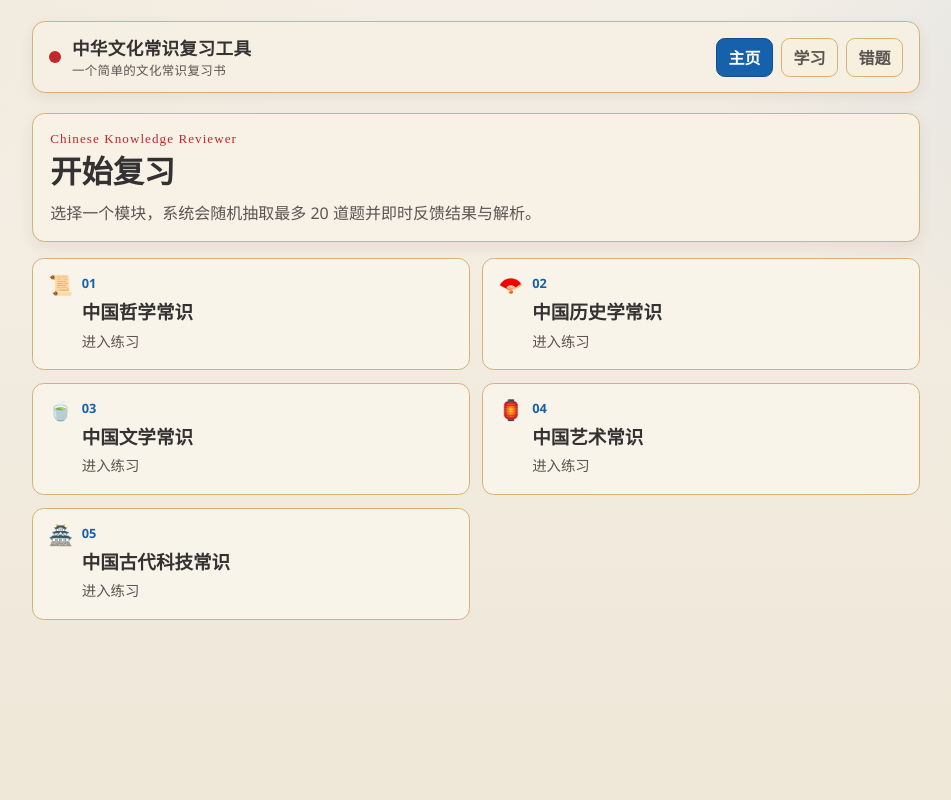
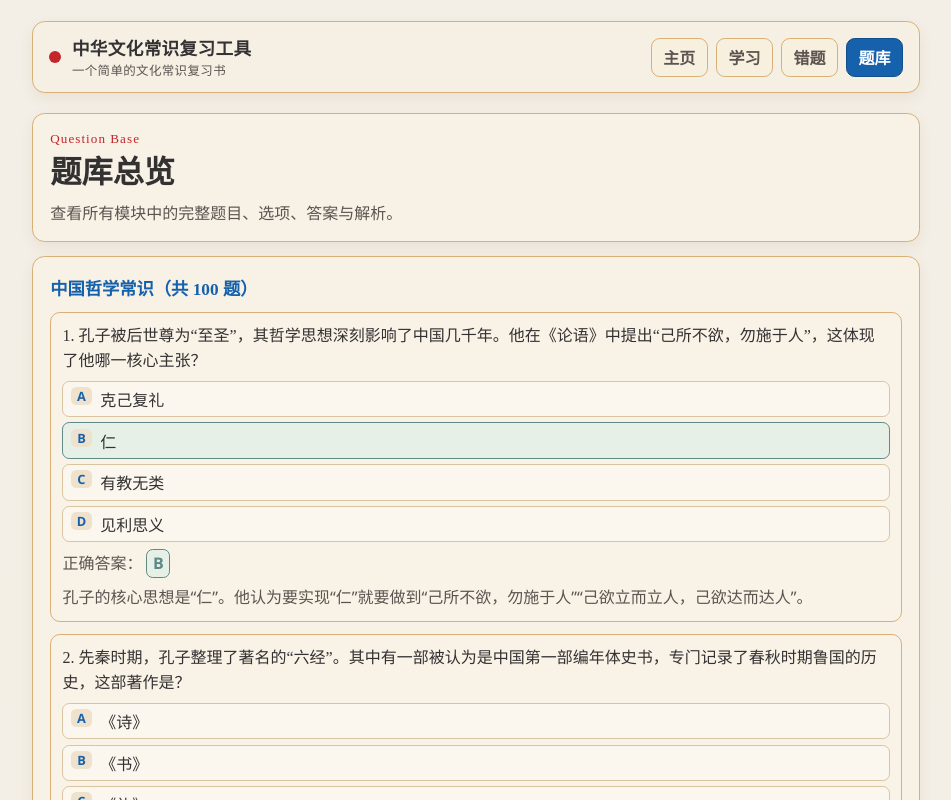
Before and after one commit to AlsoWereMe/ChineseReviewer, a React (Vite) app: page /question-bank in a window 1280 px wide. Before the commit this address led to /. Shown: the top 800 px of the page, without its empty margins (164-1115 px from the left). Built offline with nearby package versions, Linux system fonts and the light colour scheme.

Commit message:
feat: add Question Bank page and integrate into navigation

```diff
--- a/src/App.tsx
+++ b/src/App.tsx
@@ -3,6 +3,7 @@ import { Layout } from "./pages/Layout";
 import { LearningHome } from "./pages/LearningHome";
 import { Review } from "./pages/Review";
 import { Mistakes } from "./pages/Mistakes";
+import { QuestionBank } from "./pages/QuestionBank";
 import { ConfirmProvider } from "./components/ConfirmProvider";
 
 export default function App() {
@@ -14,6 +15,7 @@ export default function App() {
             <Route index element={<LearningHome />} />
             <Route path="review/:moduleId" element={<Review />} />
             <Route path="mistakes" element={<Mistakes />} />
+            <Route path="question-bank" element={<QuestionBank />} />
             <Route path="*" element={<Navigate to="/" replace />} />
           </Route>
         </Routes>
--- a/src/index.css
+++ b/src/index.css
@@ -625,6 +625,50 @@ button {
   font-size: 0.93rem;
 }
 
+.mistake-options {
+  margin: 0.2rem 0 0;
+  padding: 0;
+  list-style: none;
+  display: grid;
+  gap: 0.38rem;
+}
+
+.mistake-option {
+  display: flex;
+  align-items: flex-start;
+  gap: 0.55rem;
+  padding: 0.38rem 0.5rem;
+  border: 1px solid var(--line-wood);
+  border-radius: 0.5rem;
+  background: #f9f3e8;
+}
+
+.mistake-option--correct {
+  border-color: var(--jade-deep);
+  background: var(--jade-bg);
+}
+
+.mistake-option--user {
+  border-color: var(--rouge-ochre);
+  background: var(--rouge-bg);
+}
+
+.mistake-option-letter {
+  min-width: 1.4rem;
+  display: inline-flex;
+  align-items: center;
+  justify-content: center;
+  border-radius: 0.34rem;
+  background: #efe2cd;
+  color: var(--indigo);
+  font-weight: 700;
+  font-size: 0.8rem;
+}
+
+.mistake-option-text {
+  line-height: 1.5;
+}
+
 .answer-badge {
   display: inline-flex;
   align-items: center;
@@ -694,6 +738,89 @@ button {
   gap: 0.55rem;
 }
 
+.question-bank-page {
+  display: grid;
+  gap: 0.9rem;
+}
+
+.bank-module {
+  display: grid;
+  gap: 0.75rem;
+}
+
+.bank-module-title {
+  margin: 0;
+  font-family: var(--font-serif);
+  font-size: 1.08rem;
+  color: var(--indigo);
+}
+
+.bank-question-list {
+  list-style: none;
+  margin: 0;
+  padding: 0;
+  display: grid;
+  gap: 0.75rem;
+}
+
+.bank-question-card {
+  border: 1px solid var(--line-wood);
+  border-radius: 0.62rem;
+  background: #f9f2e6;
+  padding: 0.7rem;
+  display: grid;
+  gap: 0.45rem;
+}
+
+.bank-question-text {
+  margin: 0;
+  font-family: var(--font-serif);
+  font-size: 1rem;
+  line-height: 1.55;
+}
+
+.bank-options {
+  list-style: none;
+  margin: 0;
+  padding: 0;
+  display: grid;
+  gap: 0.32rem;
+}
+
+.bank-option {
+  display: flex;
+  align-items: flex-start;
+  gap: 0.5rem;
+  border: 1px solid #d8c4a0;
+  border-radius: 0.45rem;
+  background: #fcf7ee;
+  padding: 0.33rem 0.45rem;
+}
+
+.bank-option--correct {
+  border-color: var(--jade-deep);
+  background: var(--jade-bg);
+}
+
+.bank-option-letter {
+  min-width: 1.35rem;
+  display: inline-flex;
+  align-items: center;
+  justify-content: center;
+  border-radius: 0.33rem;
+  background: #efe2cd;
+  color: var(--indigo);
+  font-weight: 700;
+  font-size: 0.8rem;
+}
+
+.bank-answer,
+.bank-description {
+  margin: 0;
+  color: var(--ink-ash);
+  line-height: 1.55;
+}
+
 code {
   font-size: 0.9em;
   border: 1px solid var(--line-wood);
--- a/src/pages/Layout.tsx
+++ b/src/pages/Layout.tsx
@@ -14,6 +14,7 @@ export function Layout() {
   const homeActive = pathname === "/";
   const learningActive = pathname.startsWith("/review");
   const mistakesActive = pathname.startsWith("/mistakes");
+  const bankActive = pathname.startsWith("/question-bank");
   const inReview = pathname.startsWith("/review");
 
   async function handleNavClick(target: string, preferSavedReview = false) {
@@ -83,6 +84,16 @@ export function Layout() {
           >
             错题
           </Link>
+          <Link
+            to="/question-bank"
+            className={bankActive ? "nav-link nav-link--active" : "nav-link"}
+            onClick={async (e) => {
+              e.preventDefault();
+              await handleNavClick("/question-bank");
+            }}
+          >
+            题库
+          </Link>
         </nav>
       </header>
       <main className="app-main">
--- a/src/pages/Mistakes.tsx
+++ b/src/pages/Mistakes.tsx
@@ -4,6 +4,7 @@ import { clearMistakes, loadMistakes, mistakesForModule } from "../lib/mistakes"
 import { useConfirm } from "../components/ConfirmProvider";
 
 type Filter = "all" | ModuleId;
+const LETTERS = ["A", "B", "C", "D"] as const;
 
 function formatTime(ms: number): string {
   return new Date(ms).toLocaleString("zh-CN", {
@@ -93,6 +94,22 @@ export function Mistakes() {
                 正确答案：
                 <span className="answer-badge answer-badge--correct">{m.correct_answer}</span>
               </p>
+              <ul className="mistake-options" role="list">
+                {m.options.map((option, idx) => {
+                  const letter = LETTERS[idx]!;
+                  const isCorrect = letter === m.correct_answer;
+                  const isUser = letter === m.user_answer;
+                  let cls = "mistake-option";
+                  if (isCorrect) cls += " mistake-option--correct";
+                  if (isUser && !isCorrect) cls += " mistake-option--user";
+                  return (
+                    <li key={`${m.id}-${letter}`} className={cls}>
+                      <span className="mistake-option-letter">{letter}</span>
+                      <span className="mistake-option-text">{option}</span>
+                    </li>
+                  );
+                })}
+              </ul>
               <details>
                 <summary>查看解析</summary>
                 <p>{m.description}</p>
--- /dev/null
+++ b/src/pages/QuestionBank.tsx
@@ -0,0 +1,60 @@
+import { MODULE_IDS, MODULE_LABELS } from "../config/modules";
+import { getQuestionsForModule } from "../data/loadQuestions";
+
+const LETTERS = ["A", "B", "C", "D"] as const;
+
+export function QuestionBank() {
+  return (
+    <div className="question-bank-page">
+      <section className="card">
+        <p className="eyebrow">Question Base</p>
+        <h1 className="page-title">题库总览</h1>
+        <p className="page-lead">查看所有模块中的完整题目、选项、答案与解析。</p>
+      </section>
+
+      {MODULE_IDS.map((moduleId) => {
+        const list = getQuestionsForModule(moduleId);
+        return (
+          <section key={moduleId} className="card bank-module">
+            <h2 className="bank-module-title">
+              {MODULE_LABELS[moduleId]}（共 {list.length} 题）
+            </h2>
+            {list.length === 0 ? (
+              <p className="empty">该模块暂未录入题目。</p>
+            ) : (
+              <ul className="bank-question-list" role="list">
+                {list.map((q, qIdx) => (
+                  <li key={q.id} className="bank-question-card">
+                    <p className="bank-question-text">
+                      {qIdx + 1}. {q.question}
+                    </p>
+                    <ul className="bank-options" role="list">
+                      {q.options.map((opt, i) => {
+                        const letter = LETTERS[i]!;
+                        const isCorrect = letter === q.correct_answer;
+                        return (
+                          <li
+                            key={`${q.id}-${letter}`}
+                            className={isCorrect ? "bank-option bank-option--correct" : "bank-option"}
+                          >
+                            <span className="bank-option-letter">{letter}</span>
+                            <span>{opt}</span>
+                          </li>
+                        );
+                      })}
+                    </ul>
+                    <p className="bank-answer">
+                      正确答案：
+                      <span className="answer-badge answer-badge--correct">{q.correct_answer}</span>
+                    </p>
+                    <p className="bank-description">{q.description}</p>
+                  </li>
+                ))}
+              </ul>
+            )}
+          </section>
+        );
+      })}
+    </div>
+  );
+}
--- a/src/pages/Review.tsx
+++ b/src/pages/Review.tsx
@@ -193,7 +193,7 @@ export function Review() {
             再练一次
           </Link>
           <Link to="/" className="button-ghost">
-            返回学习
+            返回主页
           </Link>
         </div>
       </div>
```
